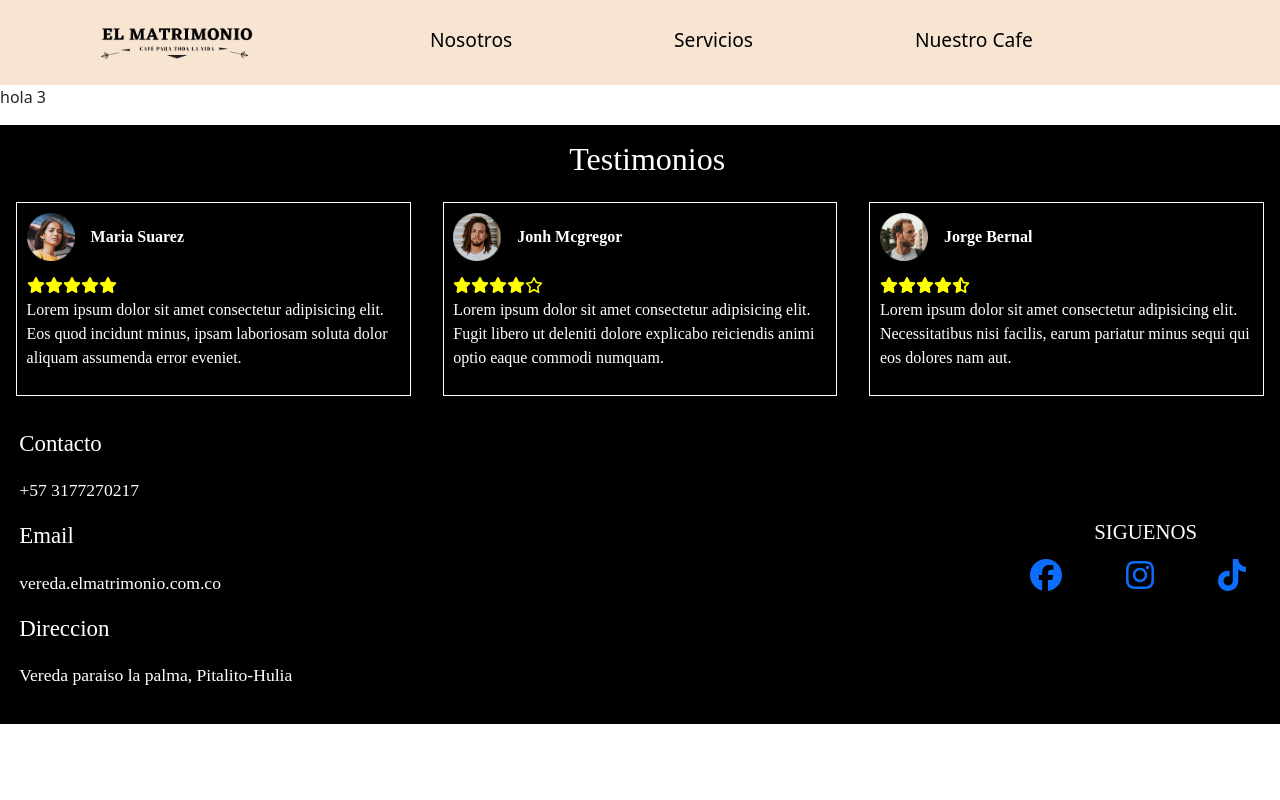
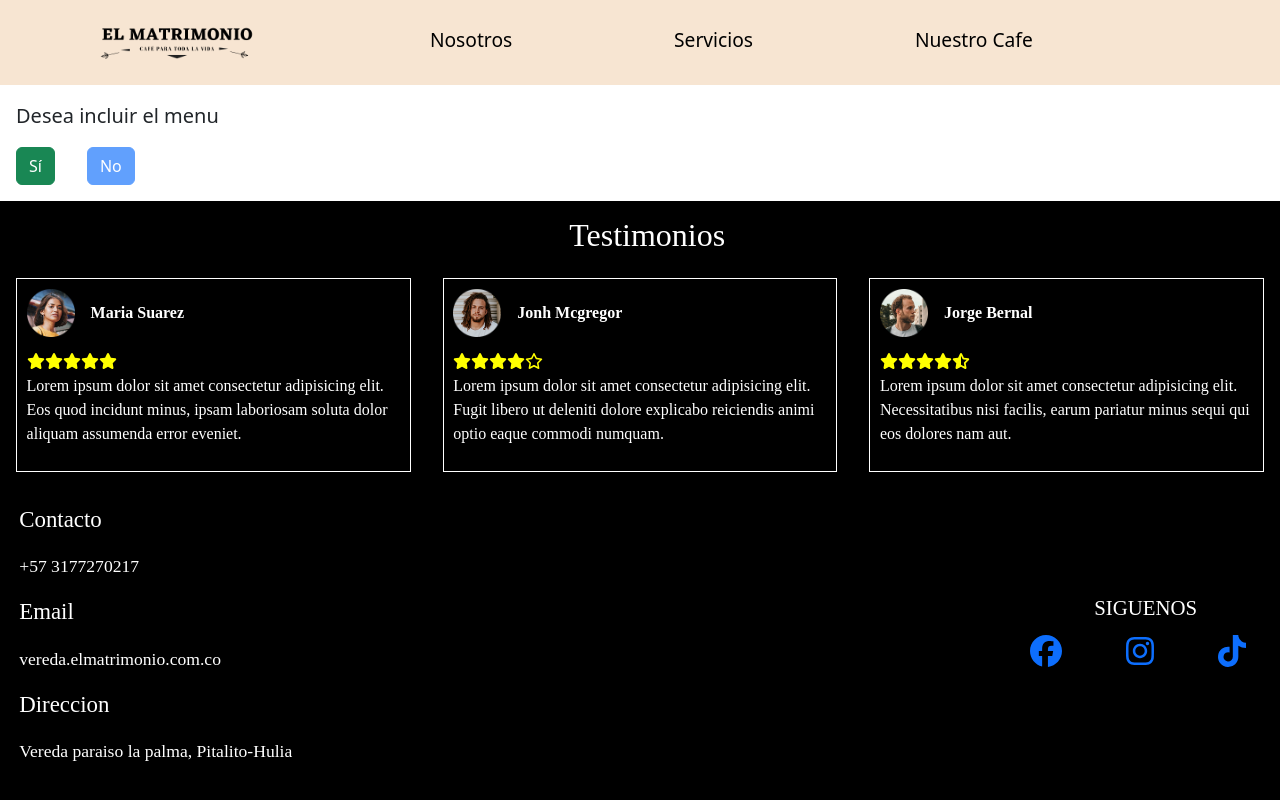
Before and after one commit to JesusDa23/Finca-Matrimonio, an Angular app: page /camping in a window 1280 px wide. Built offline with nearby package versions, Linux system fonts and the light colour scheme.

Commit message:
[+]funcionalidad de botones exitosa

```diff
--- a/src/app/pages/servicios/form-camping/form-camping.component.css
+++ b/src/app/pages/servicios/form-camping/form-camping.component.css
@@ -0,0 +1,10 @@
+.pregunta {
+    font-size: 20px;
+    margin: 1rem;
+}
+.botones{
+    display: flex;
+    justify-content: start;
+    gap: 2em;
+    margin: 1rem;
+}
--- a/src/app/pages/servicios/form-camping/form-camping.component.html
+++ b/src/app/pages/servicios/form-camping/form-camping.component.html
@@ -1 +1,13 @@
-<p>hola 3</p>
+<p class="pregunta">Desea incluir el menu</p>
+<div class="botones">
+    <button class="btn btn-success" (click)="mostrarMenu()" [disabled]="mostrarMenuActivo">Sí</button>
+    <button class="btn btn-primary" (click)="ocultarMenu()" [disabled]="!mostrarMenuActivo">No</button>
+</div>
+
+
+    <div *ngIf="menuVisible">
+
+
+      <!-- Aquí va el contenido del menú -->
+      <li><app-form-restaurante></app-form-restaurante></li>
+    </div>
--- a/src/app/pages/servicios/form-camping/form-camping.component.ts
+++ b/src/app/pages/servicios/form-camping/form-camping.component.ts
@@ -6,5 +6,16 @@ import { Component } from '@angular/core';
   styleUrl: './form-camping.component.css'
 })
 export class FormCampingComponent {
+  mostrarMenuActivo: boolean = false;
+  menuVisible: boolean = false;
 
+  mostrarMenu() {
+    this.menuVisible = true;
+    this.mostrarMenuActivo = true;
+  }
+
+  ocultarMenu() {
+    this.menuVisible = false;
+    this.mostrarMenuActivo = false;
+  }
 }
```
